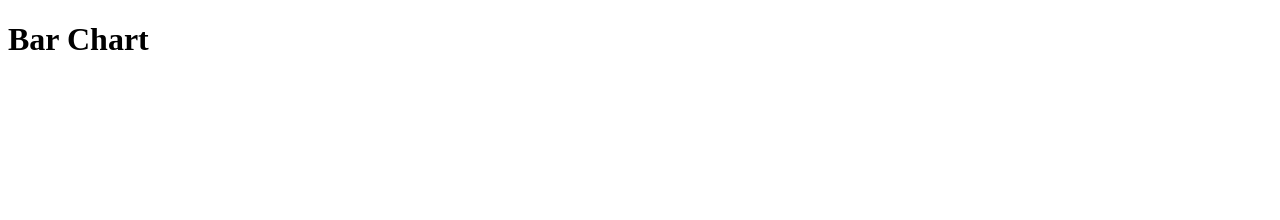
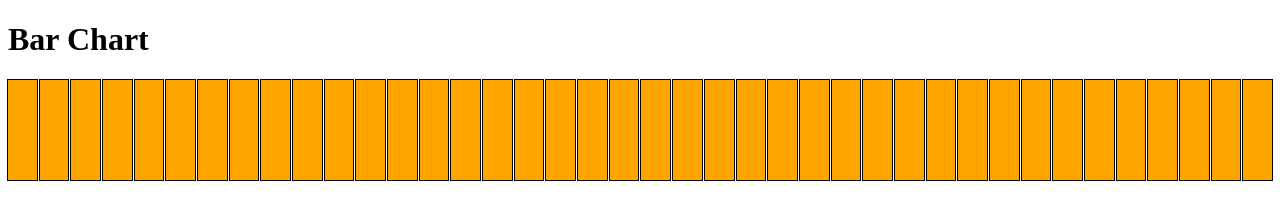
Before and after one commit to tora0001/bar-chart, a plain HTML site: page index.html in a window 1280 px wide. Drawn offline with Linux system fonts and the light colour scheme.

Commit message:
added 40 columns

```diff
--- a/app.css
+++ b/app.css
@@ -0,0 +1,11 @@
+#barchart {
+  display: grid;
+  grid-template-columns: repeat(40, 1fr);
+  gap: 3px;
+}
+
+.bar {
+  background-color: orange;
+  outline: 1px solid black;
+  height: 100px;
+}
--- a/index.html
+++ b/index.html
@@ -9,6 +9,49 @@
   </head>
   <body>
     <h1>Bar Chart</h1>
+
+    <div id="barchart">
+      <div class="bar"></div>
+      <div class="bar"></div>
+      <div class="bar"></div>
+      <div class="bar"></div>
+      <div class="bar"></div>
+      <div class="bar"></div>
+      <div class="bar"></div>
+      <div class="bar"></div>
+      <div class="bar"></div>
+      <div class="bar"></div>
+      <div class="bar"></div>
+      <div class="bar"></div>
+      <div class="bar"></div>
+      <div class="bar"></div>
+      <div class="bar"></div>
+      <div class="bar"></div>
+      <div class="bar"></div>
+      <div class="bar"></div>
+      <div class="bar"></div>
+      <div class="bar"></div>
+      <div class="bar"></div>
+      <div class="bar"></div>
+      <div class="bar"></div>
+      <div class="bar"></div>
+      <div class="bar"></div>
+      <div class="bar"></div>
+      <div class="bar"></div>
+      <div class="bar"></div>
+      <div class="bar"></div>
+      <div class="bar"></div>
+      <div class="bar"></div>
+      <div class="bar"></div>
+      <div class="bar"></div>
+      <div class="bar"></div>
+      <div class="bar"></div>
+      <div class="bar"></div>
+      <div class="bar"></div>
+      <div class="bar"></div>
+      <div class="bar"></div>
+      <div class="bar"></div>
+    </div>
     <script src="app.js"></script>
   </body>
 </html>
```
